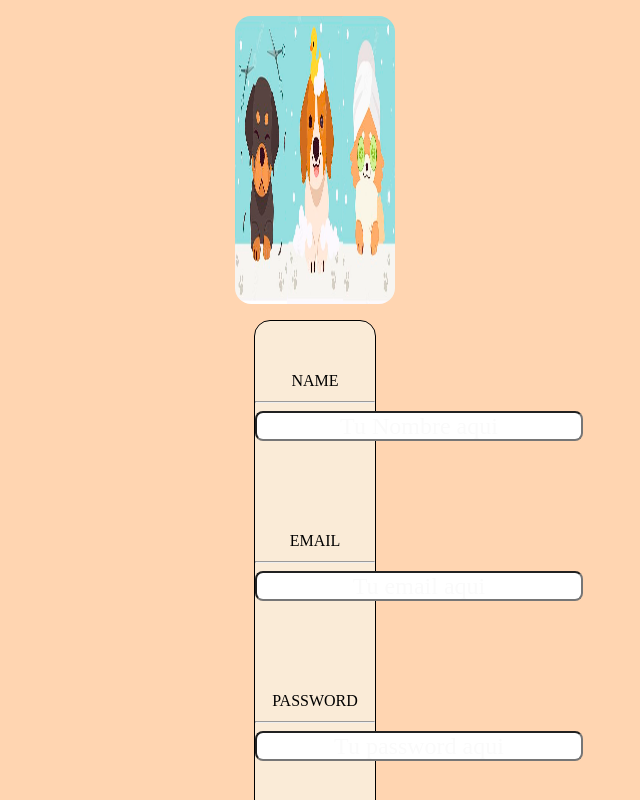
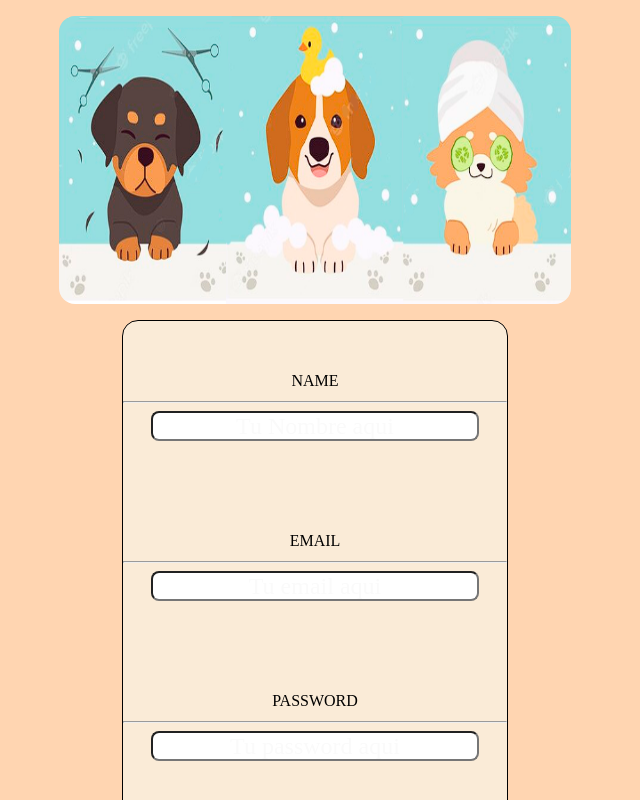
Before and after one commit to zeduard89/deployHenryDogs, a React (Create React App) app in the folder client/: page / in a window 1280 px wide. Shown: the top 800 px of the page, without its empty margins (325-965 px from the left). Built offline with nearby package versions, Linux system fonts and the light colour scheme.

Commit message:
befor update

```diff
--- a/client/src/components/FormLogin/FormLogin.Module.css
+++ b/client/src/components/FormLogin/FormLogin.Module.css
@@ -8,7 +8,7 @@
     display: flex;
     flex-direction: column;
     align-items: center;
-    width: clamp(100px, 30%, 200px);
+    width: 50%;
     height: 60rem;
 
 
```
